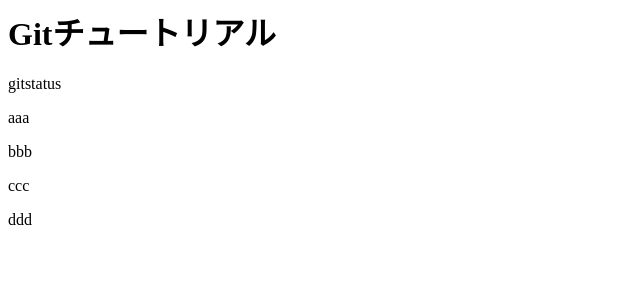
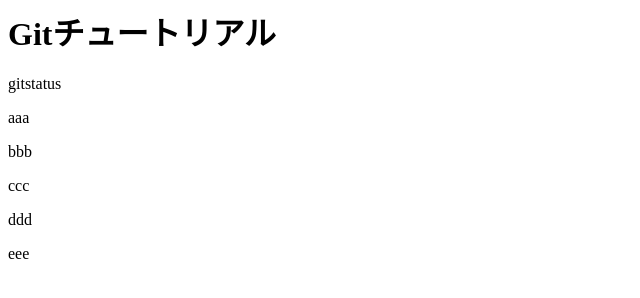
Before and after one commit to wazzaman10/git_tutorial, a plain HTML site: page index.html in a window 1280 px wide. Shown: the full height of the page, 0-640 px from the left. Drawn offline with Linux system fonts and the light colour scheme.

Commit message:
eeeを追記

```diff
--- a/index.html
+++ b/index.html
@@ -4,3 +4,4 @@
 <p>bbb</p>
 <p>ccc</p>
 <p>ddd</p>
+<p>eee</p>
```
